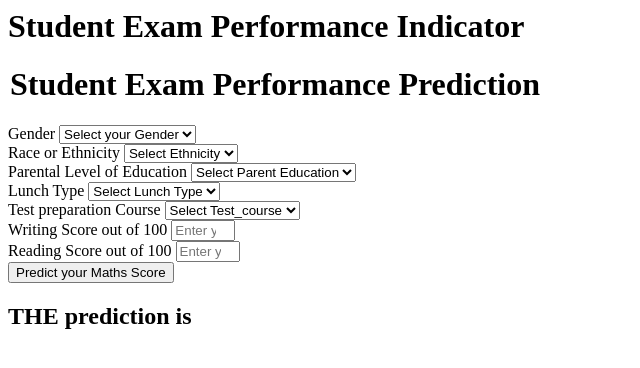
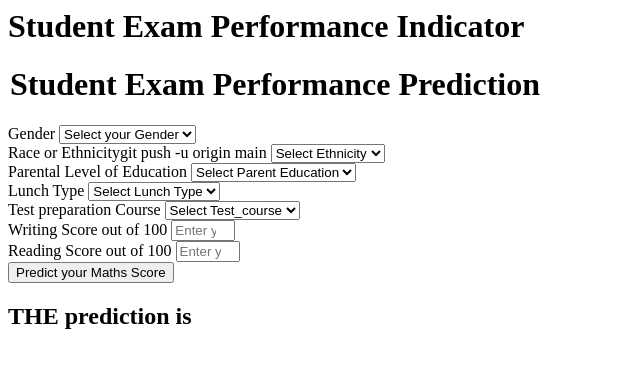
Before and after one commit to ShreyashPawade/mlprojects, a Flask app: page /predict in a window 1280 px wide. Shown: the top 368 px of the page, without its empty margins (0-640 px from the left). Run offline with Flask 3, Linux system fonts and the light colour scheme.

Commit message:
for render

```diff
--- a/app.py
+++ b/app.py
@@ -49,4 +49,4 @@ def predict_datapoint():
 
 
 if __name__=="__main__":
-    app.run(port=5000,debug=True)
+    app.run(port=5010,debug=True)
--- a/templates/home.html
+++ b/templates/home.html
@@ -20,7 +20,7 @@
             </select>
         </div>
         <div class="mb-3">
-            <label class="form-label">Race or Ethnicity</label>
+            <label class="form-label">Race or Ethnicity</label>git push -u origin main
             <select class="form-control" name="race_ethnicity" placeholder="Enter you ethnicity" required>
                 <option class="placeholder" selected disabled value="">Select Ethnicity</option>
                 <option value="group A">
```
Also changed, not shown: 1 other file.
